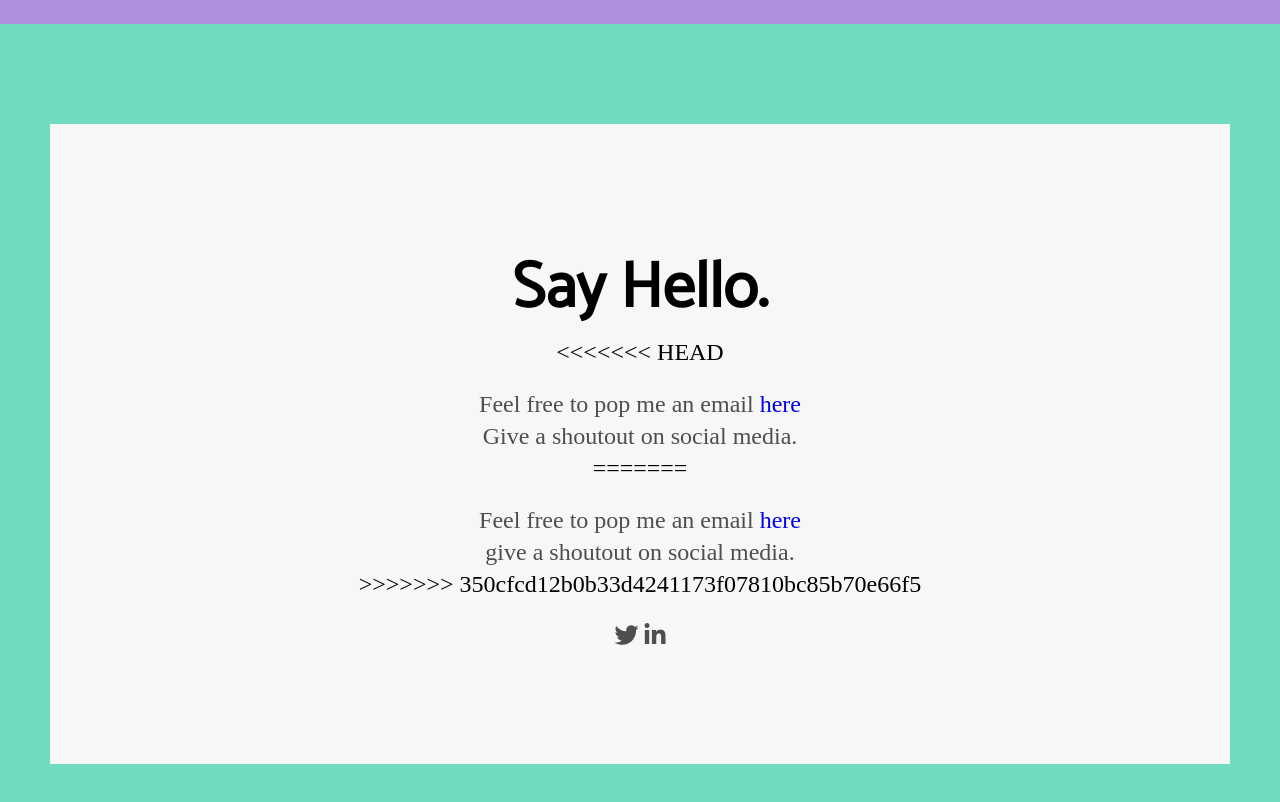
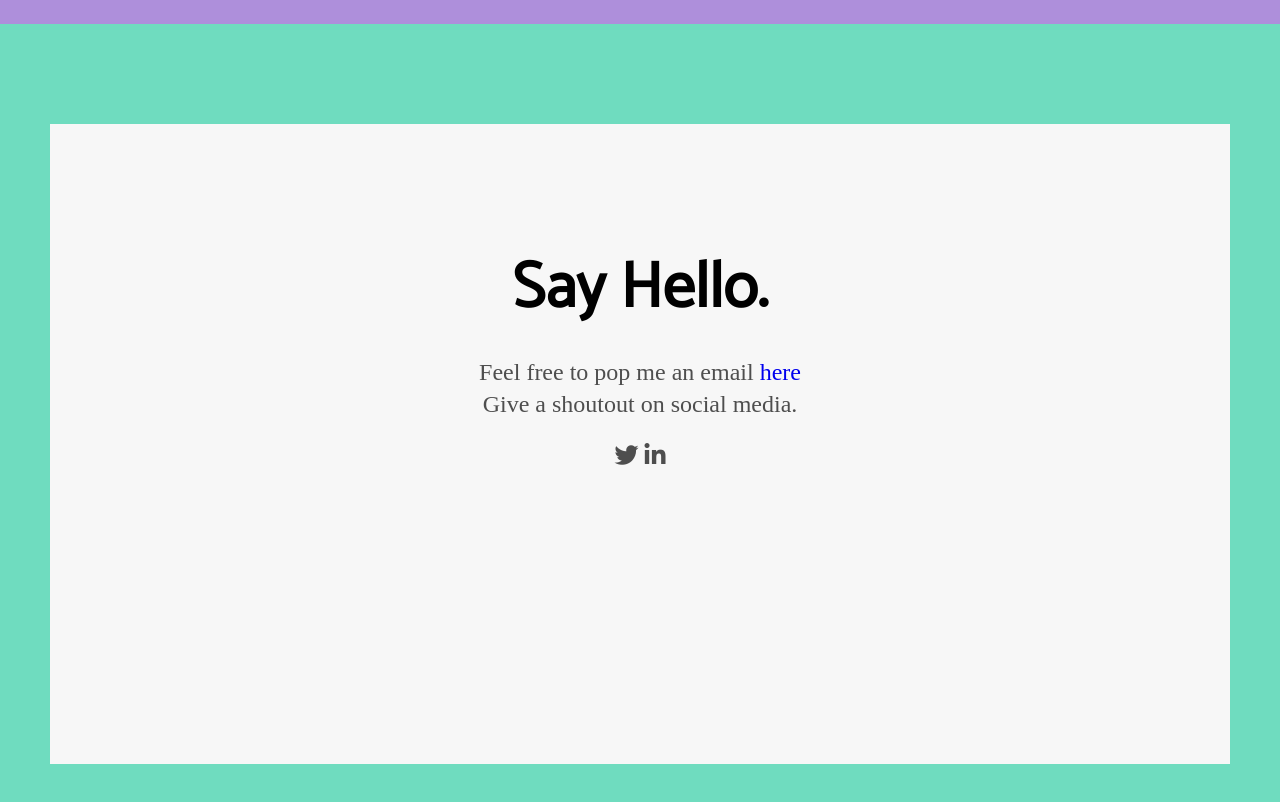
Before and after one commit to CodeJedi-x/HNGi8-Portfolio, a plain HTML site: page index.html in a window 1280 px wide. Shown: the part 2440-3242 px from the top of the page. Drawn offline with nearby package versions, Linux system fonts and the light colour scheme.

Commit message:
Update index.html

```diff
--- a/index.html
+++ b/index.html
@@ -130,11 +130,7 @@
 
           <div class="contact__left">
             <h3 class="headings __underline animate__animated animate__zoomIn">Say Hello.</h3>
-<<<<<<< HEAD
             <p>Feel free to pop me an email <a href="mailto:mfoni.oscar@gmail.com">here</a><br>Give a shoutout on social media.</p>
-=======
-            <p>Feel free to pop me an email <a href="mailto:mfoni.oscar@gmail.com">here</a><br>give a shoutout on social media.</p>
->>>>>>> 350cfcd12b0b33d4241173f07810bc85b70e66f5
             <p><i class="fab fa-twitter "></i> <i class="fab fa-linkedin-in fa-1x"></i></p>
           </div>
 
```
